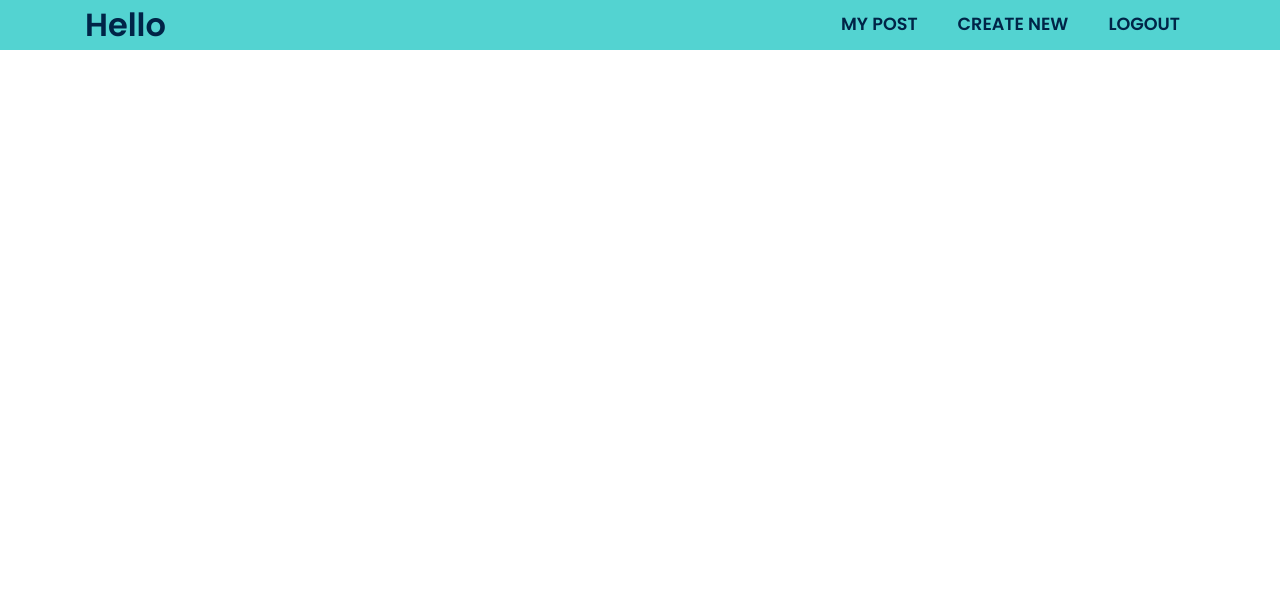
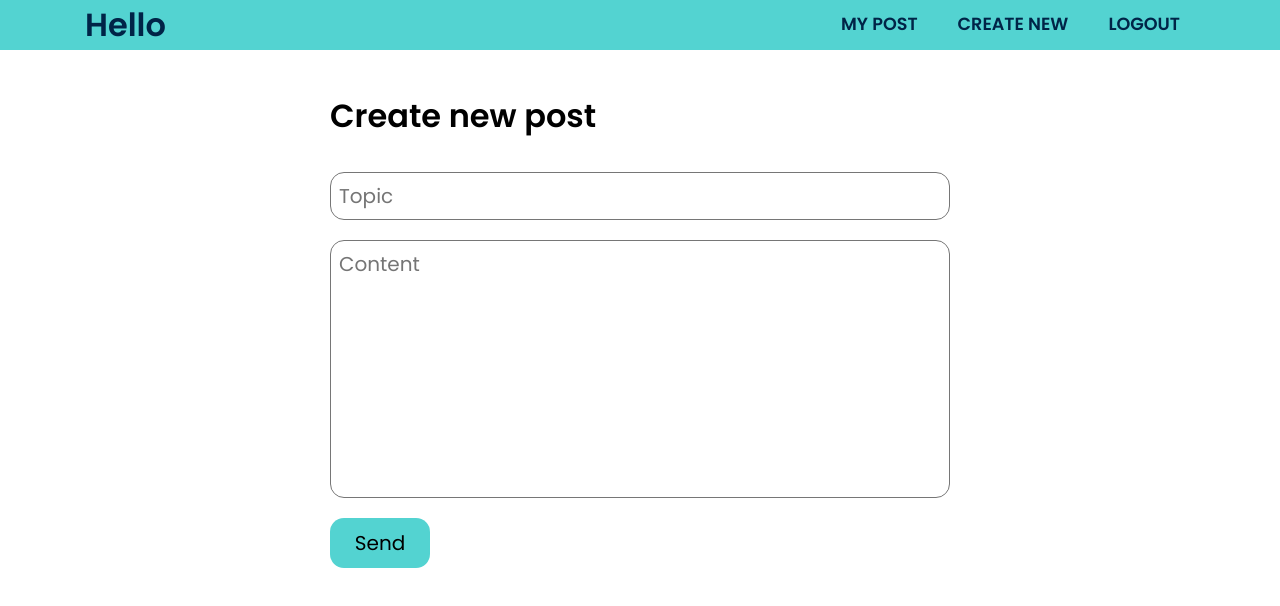
Before and after one commit to tonnamchakornpat/webminiproject, a React (Vite) app: page / in a window 1280 px wide. Shown: the top 606 px of the page. Built offline with nearby package versions, Linux system fonts and the light colour scheme.

Commit message:
Add CreatepostPage

```diff
--- a/src/App.jsx
+++ b/src/App.jsx
@@ -2,7 +2,8 @@ import './styles/scss/main.scss'
 // import LoginPage from './pages/LoginPage'
 // import HomePage from './pages/HomePage'
 // import PostAndCommPage from './pages/PostAndCommPage'
-import MyPostPage from './pages/MyPostPage'
+// import MyPostPage from './pages/MyPostPage'
+import CreatepostPage from './pages/CreatepostPage'
 
 function App() {
   return (
@@ -10,7 +11,8 @@ function App() {
       {/* <HomePage /> */}
       {/* <LoginPage /> */}
       {/* <PostAndCommPage /> */}
-      <MyPostPage />
+      {/* <MyPostPage /> */}
+      <CreatepostPage />
     </>
   )
 }
--- /dev/null
+++ b/src/pages/CreatepostPage.jsx
@@ -0,0 +1,22 @@
+import React from 'react'
+import Navbar from '../components/Navbar'
+import '../styles/scss/main.scss'
+
+const CreatepostPage = () => {
+  return (
+    <div>
+        <Navbar/>
+        <div className="createpostContainer">
+        <form className="InputContainer">
+          <h1>Create new post</h1>
+          <textarea name="iheader" id="iheader" rows="1" placeholder='Topic'></textarea>
+          <textarea name="icontent" id="icontent" rows="8" placeholder='Content'></textarea>
+          <input type="button" value="Send" />
+        </form>
+        </div>
+
+    </div>
+  )
+}
+
+export default CreatepostPage
--- a/src/styles/scss/base/_base.scss
+++ b/src/styles/scss/base/_base.scss
@@ -91,9 +91,12 @@ video {
     border: 0;
     font-size: 100%;
     // font: inherit;
-    font-family: 'Poppins', sans-serif;
+
     vertical-align: baseline;
     box-sizing: border-box;
+}
+*{
+    font-family: 'Poppins', sans-serif;
 }
 
 /* HTML5 display-role reset for older browsers */
--- a/src/styles/scss/main.scss
+++ b/src/styles/scss/main.scss
@@ -7,3 +7,4 @@
 @forward './pages/homePage';
 @forward './pages/postAndCommPage';
 @forward './pages/mypostPage';
+@forward './pages/createpostPage';
--- /dev/null
+++ b/src/styles/scss/pages/_createpostPage.scss
@@ -0,0 +1,85 @@
+@use '../abstract/variables' as * ;
+
+div.createpostContainer{
+    margin-top: 50px;
+    display: grid;
+    place-items: center;
+
+    form.InputContainer {
+        display:flex;
+        flex-direction: column
+        ;
+        h1{
+            font-size: 2em; margin-top: 50px; margin-bottom: 20px;
+        }
+        width: clamp(200px, 80vw, 620px);
+
+        textarea#iheader{
+            width: auto ;
+            height: 30px;
+            font-size: 20px;
+            margin-top: 20px;
+            padding: 8px;
+            border-radius: 14px;
+            resize: none;
+            transition: all 0.6s ease-in-out;
+            &:hover {
+                border: 1px solid $primary-color2;
+            }
+        }
+        textarea#icontent{
+            width: auto ;
+            font-size: 20px;
+            padding: 8px;
+            margin-top: 20px; margin-bottom: 20px;
+            border-radius: 14px;
+            resize: none;
+            transition: all 0.6s ease-in-out;
+            &:hover {
+                border: 1px solid $primary-color2;
+            }
+        }
+
+        input[type=button]{
+            font-size: 20px;
+            width:100px;
+            height: 50px;
+            border-radius: 14px;
+            border-width: 0px;
+            background-color: $primary-color2;
+            transition: all 0.6s ease-in-out;
+            &:hover {
+                background-color: $primary-color2-50;
+                color: $primary-color2;
+            }
+        }
+    }
+
+
+//     .flexbox {
+//         display: flex;
+//         flex-direction: row;
+//         flex-wrap: wrap;
+//         justify-content: flex-start;
+//         align-items: stretch;
+//         box-sizing: border-box;
+//         margin: 0px -10px;
+//       }
+
+//       .item {
+//         box-sizing: border-box;
+//         width: 50%;
+//         margin-bottom: 20px;
+//         padding: 0px 10px;
+//       }
+
+//       .content {
+//         color: #242424;
+//         background-color: #1bbefe;
+//         font-weight: 600;
+//         text-align: center;
+//         box-sizing: border-box;
+//         height: 100%;
+//         padding: 10px;
+//       }
+}
```
